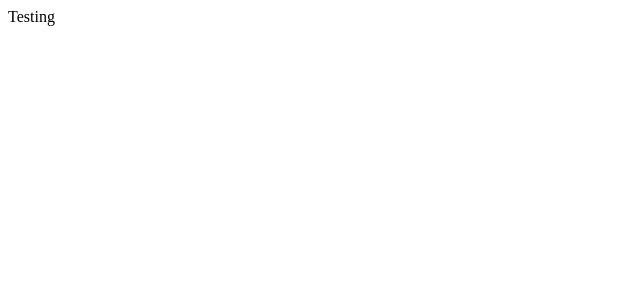
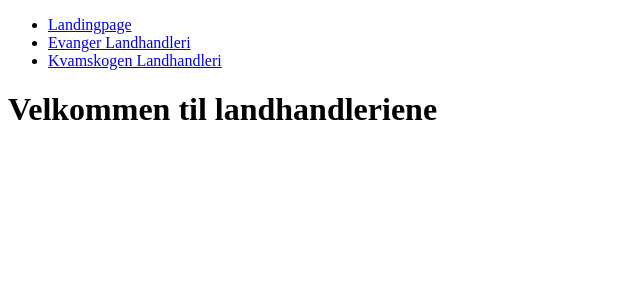
Before and after one commit to AndersBSt/landhandleriene, a React (Create React App) app: page / in a window 1280 px wide. Shown: the top 300 px of the page, without its empty margins (0-640 px from the left). Built offline with nearby package versions, Linux system fonts and the light colour scheme.

Commit message:
Testing med react-router

```diff
--- a/package.json
+++ b/package.json
@@ -5,6 +5,7 @@
   "dependencies": {
     "react": "^16.4.1",
     "react-dom": "^16.4.1",
+    "react-router-dom": "^4.3.1",
     "react-scripts": "1.1.4",
     "semantic-ui-react": "^0.81.1"
   },
--- a/src/app/App.jsx
+++ b/src/app/App.jsx
@@ -1,11 +1,32 @@
 import React, { Component } from 'react';
+import { BrowserRouter as Router, Route, Link } from 'react-router-dom';
+
+import Evanger from './components/Evanger';
+import Kvamskogen from './components/Kvamskogen';
+import Landingpage from './components/Landingpage';
 
 export default class App extends Component {
+    constructor(props) {
+        super(props);
+        this.state = {
+
+        }
+    }
     render() {
         return (
-            <div className="App">
-                Testing
-            </div>
+            <Router>
+                <div>
+                    <ul>
+                        <li><Link to="/">Landingpage</Link></li>
+                        <li><Link to="/evanger">Evanger Landhandleri</Link></li>
+                        <li><Link to="/kvamskogen">Kvamskogen Landhandleri</Link></li>
+                    </ul>
+
+                    <Route exact path="/" component={Landingpage}/>
+                    <Route path="/evanger" component={Evanger}/>
+                    <Route path="/kvamskogen" component={Kvamskogen}/>
+                </div>
+            </Router>
         );
     }
 }
--- /dev/null
+++ b/src/app/components/Evanger.jsx
@@ -0,0 +1,18 @@
+import React, { Component } from 'react';
+
+export default class Evanger extends Component {
+    constructor(props) {
+        super(props);
+        this.state = {
+
+        }
+    }
+
+    render() {
+        return (
+            <div>
+                <h1>Evanger landhandleri</h1>
+            </div>
+        );
+    }
+}
--- /dev/null
+++ b/src/app/components/Kvamskogen.jsx
@@ -0,0 +1,18 @@
+import React, { Component } from 'react';
+
+export default class Kvamskogen extends Component {
+    constructor(props) {
+        super(props);
+        this.state = {
+
+        }
+    }
+
+    render() {
+        return (
+            <div>
+                <h1>Kvamskogen landhandleri</h1>
+            </div>
+        );
+    }
+}
--- /dev/null
+++ b/src/app/components/Landingpage.jsx
@@ -0,0 +1,18 @@
+import React, { Component } from 'react';
+
+export default class Landingpage extends Component {
+    constructor(props) {
+        super(props);
+        this.state = {
+
+        }
+    }
+
+    render() {
+        return (
+            <div>
+                <h1>Velkommen til landhandleriene</h1>
+            </div>
+        );
+    }
+}
```
Also changed, not shown: 1 other file (tests, documents, lock files or other folders).
